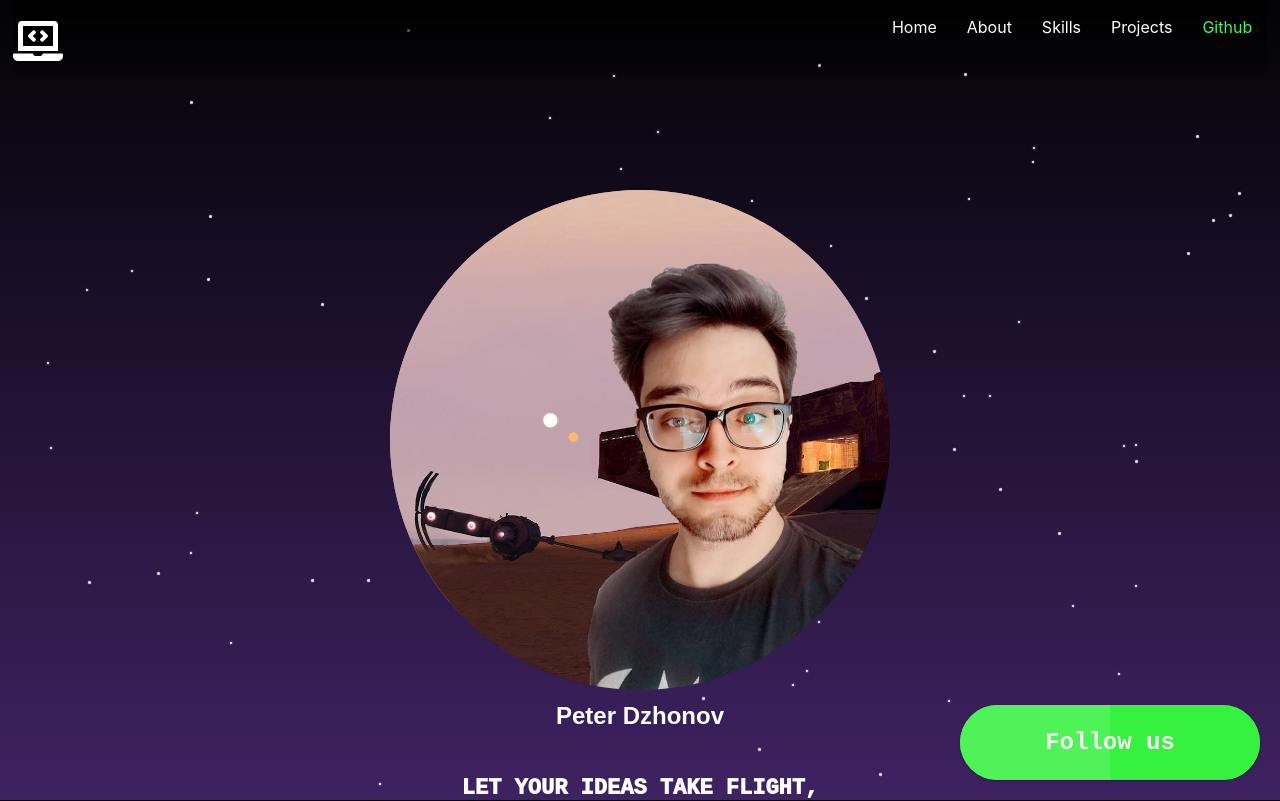
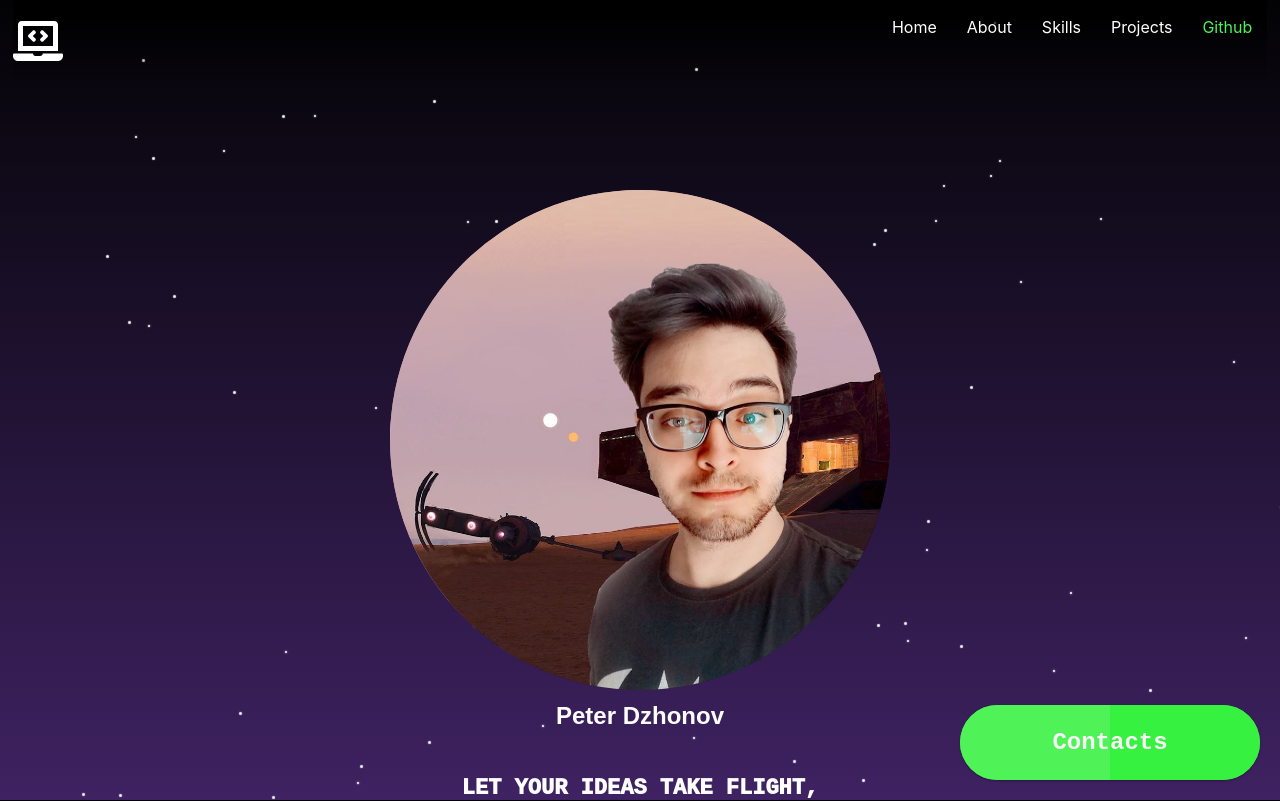
Before and after one commit to Johnny-98/MyHackWebsite, a React (Create React App) app: page / in a window 1280 px wide. Shown: the top 801 px of the page. Built offline with nearby package versions, Linux system fonts and the light colour scheme.

Commit message:
Aded header mobile version

```diff
--- a/src/components/About.jsx
+++ b/src/components/About.jsx
@@ -1,5 +1,4 @@
 import React from 'react';
-import Video from './Youtube.jsx';
 import programmer from '../media/programmer.gif'
 
 
@@ -16,7 +15,7 @@ const About = () => (
                 <div className="col-lg-6 col-md-12 order-last">
                 <div className="title">ABOUT ME</div>
                     <p className="main-text">
-                    Oxford Hack is the official Oxford student Hackathon, where over 300 people gather every year to collaborate, innovate, learn and experiment while creating a project from scratch in 36 hours. We give you all the resources you need, from hardware and APIs to workshops, sponsors and volunteers who can help you with whatever questions you might have. In a few words, you attend to have fun, learn things you didn’t even know existed and see your ideas come to life. This year we are moving everything digitally - for more information about what is going to change, check out the Event section or the FAQs.
+                    The history of textbooks dates back to ancient civilizations. For example, Ancient Greeks wrote educational texts. The modern textbook has its roots in the mass production made possible by the printing press. Johannes Gutenberg himself may have printed editions of Ars Minor, a schoolbook on Latin grammar by Aelius Donatus. Early textbooks were used by tutors and teachers (e.g. alphabet books), as well as by individuals who taught themselves.
                     </p>
                 </div>
 
--- a/src/components/Crossfade.jsx
+++ b/src/components/Crossfade.jsx
@@ -1,12 +1,27 @@
 import React from 'react';
 import '../css/Crossfade.css';
 import '../css/App.css';
+import { useMediaQuery } from 'react-responsive'
 
-const Crossfade = (props) => (
-    <div className="cf">
-        <img src={props.img2} alt={props.alt} className="default-image bottom"/>
-        <img src={props.img1} alt={props.alt} className="default-image top"/>
-    </div>
-);
+const Crossfade = (props) => {
+    const isDesktop = !useMediaQuery({ query: '(max-width: 1000px)' });
+
+    return (
+        <div>
+            {isDesktop?(
+                <div className="cf">
+                    <img src={props.img2} alt={props.alt} className="default-image bottom"/>
+                    <img src={props.img1} alt={props.alt} className="default-image top"/>
+                </div>
+
+                ):(
+                <div className="cf_small" >
+                    <img src={props.img2} className="small-image bottom"/>
+                </div>
+                )}
+        </div>
+
+    );
+}
 
 export default Crossfade;
--- a/src/components/Footer.jsx
+++ b/src/components/Footer.jsx
@@ -1,7 +1,7 @@
 import React from 'react';
 import '../css/Footer.css';
 
-import skyline from '../media/bgskyline.png';
+import skyline from '../media/forest1.png';
 
 const Footer = () => (
     <div className="footer">
--- a/src/components/SocialPill.jsx
+++ b/src/components/SocialPill.jsx
@@ -1,5 +1,4 @@
 import React from 'react';
-
 import '../css/SocialPill.scss';
 import { FaLinkedin, FaGithub, FaEnvelope } from 'react-icons/fa';
 import { useMediaQuery } from 'react-responsive';
@@ -16,7 +15,7 @@ const SocialPill = () => {
     return (
         <div style={!isDesktop ? { position: "absolute", left: "50%", transform: "translateX(-50%)" } : {}} >
             <div className="hover social" style={!isDesktop ? { position: "unset" }: {}} >
-                <span>Follow us</span>
+                <span>Contacts</span>
                 <a className="social-link" href="https://www.facebook.com/oxfordhack2020" target="_blank">
                     <FaEnvelope/>
                 </a>
--- a/src/components/User_Icon.jsx
+++ b/src/components/User_Icon.jsx
@@ -1,6 +1,5 @@
 import React from 'react';
 import Crossfade from './Crossfade';
-
 import PeterZoom from '../media/Icons/Peter1.png'
 import Peter from '../media/Icons/Peter2.jpg'
 
--- a/src/components/Youtube.jsx
+++ /dev/null
@@ -1,34 +0,0 @@
-import React from 'react';
-import { createUseStyles } from 'react-jss';
-
-const useStyles = createUseStyles({
-    wrapper: {
-        position: 'relative',
-        width: '100%',
-        paddingBottom: '56.25%',
-        margin: '1rem 0',
-    },
-    iframe: {
-        position: 'absolute',
-        width: '100%',
-        height: '100%',
-        left: 0,
-        top: 0,
-        border: 0,
-    },
-});
-
-export const Video = (props) => {
-    const { src, title } = props;
-    const classes = useStyles();
-
-    return (
-        <div style={{padding: "40px"}}>
-            <div className={classes.wrapper}>
-                <iframe className={classes.iframe} src={src} title={title} allowFullScreen />
-            </div>
-        </div>
-    );
-};
-
-export default Video;
--- a/src/css/Crossfade.css
+++ b/src/css/Crossfade.css
@@ -2,6 +2,14 @@
   position:relative;
   height:500px;
   width:500px;
+  margin:0 auto;
+  margin: 1rem;
+}
+
+.cf_small {
+  position:relative;
+  height:300px;
+  width:300px;
   margin:0 auto;
   margin: 1rem;
 }
@@ -24,3 +32,9 @@
   width: 500px;
   border-radius: 50%;
 }
+
+.small-image {
+  height: 300px;
+  width: 300px;
+  border-radius: 50%;
+}
--- a/src/index.css
+++ /dev/null
@@ -1,13 +0,0 @@
-body {
-  margin: 0;
-  font-family: -apple-system, BlinkMacSystemFont, 'Segoe UI', 'Roboto', 'Oxygen',
-    'Ubuntu', 'Cantarell', 'Fira Sans', 'Droid Sans', 'Helvetica Neue',
-    sans-serif;
-  -webkit-font-smoothing: antialiased;
-  -moz-osx-font-smoothing: grayscale;
-}
-
-code {
-  font-family: source-code-pro, Menlo, Monaco, Consolas, 'Courier New',
-    monospace;
-}
--- a/src/index.js
+++ b/src/index.js
@@ -1,17 +1,5 @@
 import React from 'react';
 import ReactDOM from 'react-dom';
-import './index.css';
 import App from './App';
-import reportWebVitals from './reportWebVitals';
 
-ReactDOM.render(
-  <React.StrictMode>
-    <App />
-  </React.StrictMode>,
-  document.getElementById('root')
-);
-
-// If you want to start measuring performance in your app, pass a function
-// to log results (for example: reportWebVitals(console.log))
-// or send to an analytics endpoint. Learn more: https://bit.ly/CRA-vitals
-reportWebVitals();
+ReactDOM.render(<App />,document.getElementById('root'));
--- a/src/reportWebVitals.js
+++ /dev/null
@@ -1,13 +0,0 @@
-const reportWebVitals = onPerfEntry => {
-  if (onPerfEntry && onPerfEntry instanceof Function) {
-    import('web-vitals').then(({ getCLS, getFID, getFCP, getLCP, getTTFB }) => {
-      getCLS(onPerfEntry);
-      getFID(onPerfEntry);
-      getFCP(onPerfEntry);
-      getLCP(onPerfEntry);
-      getTTFB(onPerfEntry);
-    });
-  }
-};
-
-export default reportWebVitals;
```
Also changed, not shown: src/setupTests.js (deleted, +0 -5 lines), src/media/forest1.png (added), 1 other file (tests, documents, lock files or other folders).
